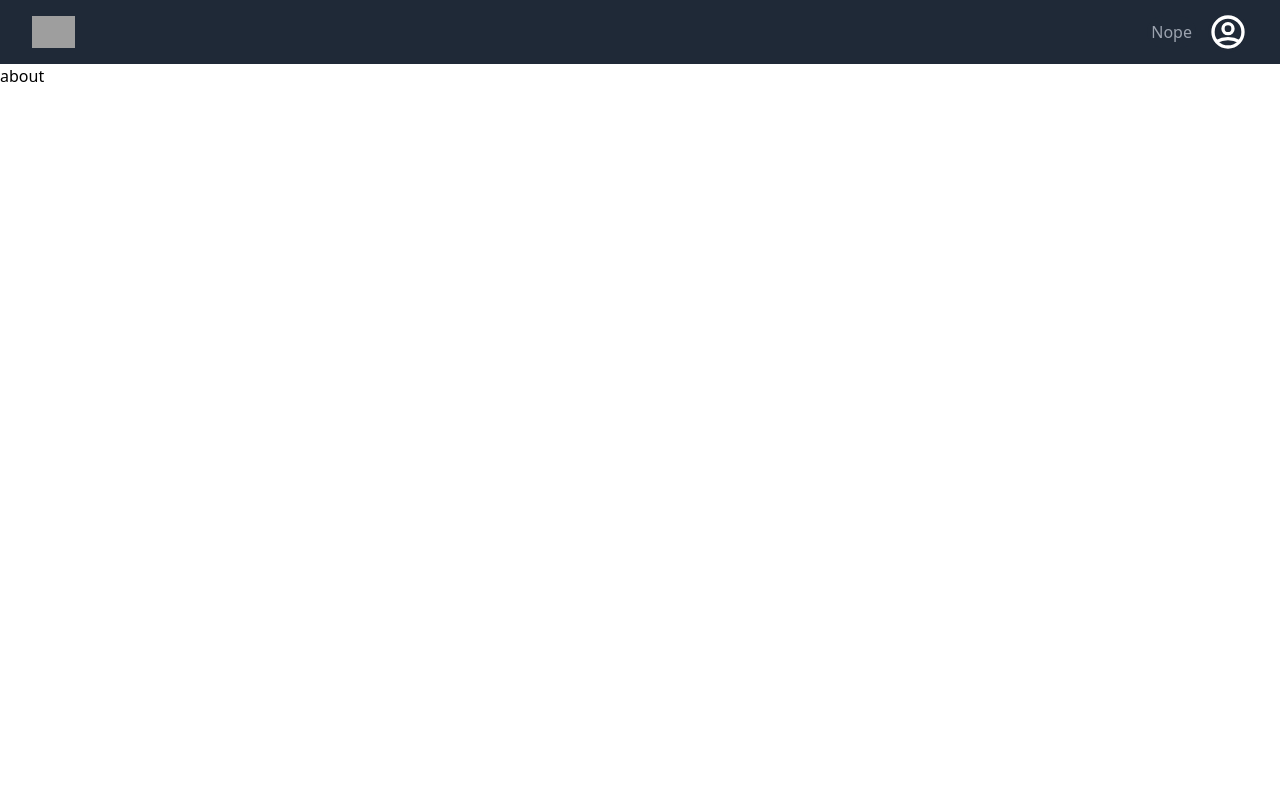
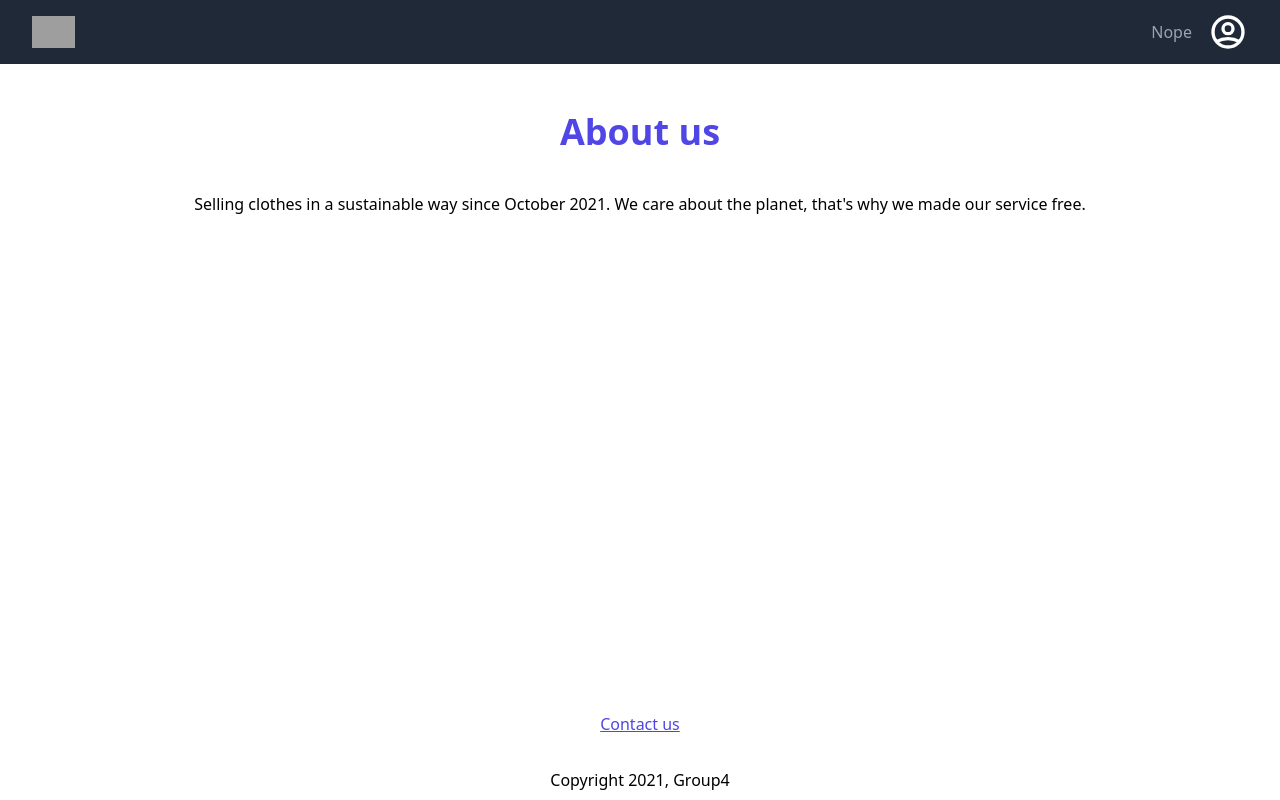
Before and after one commit to thedyze/auctionsite, a React (Vite) app in the folder frontend/: page /about in a window 1280 px wide. Built offline with nearby package versions, Linux system fonts and the light colour scheme; no server answers; grey boxes are pictures that could not be loaded.

Commit message:
About page, findbyemail fix

```diff
--- a/frontend/src/components/Navbar.jsx
+++ b/frontend/src/components/Navbar.jsx
@@ -21,6 +21,12 @@ export default function Navbar() {
 
   const logout = async () => {
     await fetch("/logout");
+    history.push("/");
+    window.location.reload(false);
+  };
+
+  const about = async () => {
+    await fetch("/about");
     history.push("/");
     window.location.reload(false);
   };
@@ -111,6 +117,20 @@ export default function Navbar() {
                           </a>
                         )}
                       </Menu.Item>
+                      <Menu.Item>
+                        {({ active }) => (
+                          <a
+                            href="/about"
+                            // onClick={about}
+                            className={classNames(
+                              active ? "bg-gray-100" : "",
+                              "block px-4 py-2 text-sm text-gray-700"
+                            )}
+                          >
+                            About us
+                          </a>
+                        )}
+                      </Menu.Item>
                     </Menu.Items>
                   ) : (
                     <Menu.Items className="origin-top-right absolute right-0 mt-2 w-48 rounded-md shadow-lg py-1 bg-white ring-1 ring-black ring-opacity-5 focus:outline-none">
--- a/frontend/src/pages/About.jsx
+++ b/frontend/src/pages/About.jsx
@@ -1,5 +1,12 @@
 export const About = () => {
     return (
-        <div>about</div>
+        <div className='w-full px-2 flex-col flex items-center'>
+            <h1 className='font-bold text-4xl text-indigo-600 items-center p-4 mt-8 '>About us</h1>
+            <br />
+            <div className=" font-medium px-6">Selling clothes in a sustainable way since October 2021. We care about the planet, that's why we made our service free.</div>
+            <br />
+            <a className="font-medium text-indigo-600 fixed bottom-16 px-2 underline" href="mailto:nope@haha.se">Contact us</a>
+            <div className="fixed bottom-2">Copyright 2021, Group4</div>
+        </div>
     )
 }
```
Also changed, not shown: 2 other files (tests, documents, lock files or other folders).
